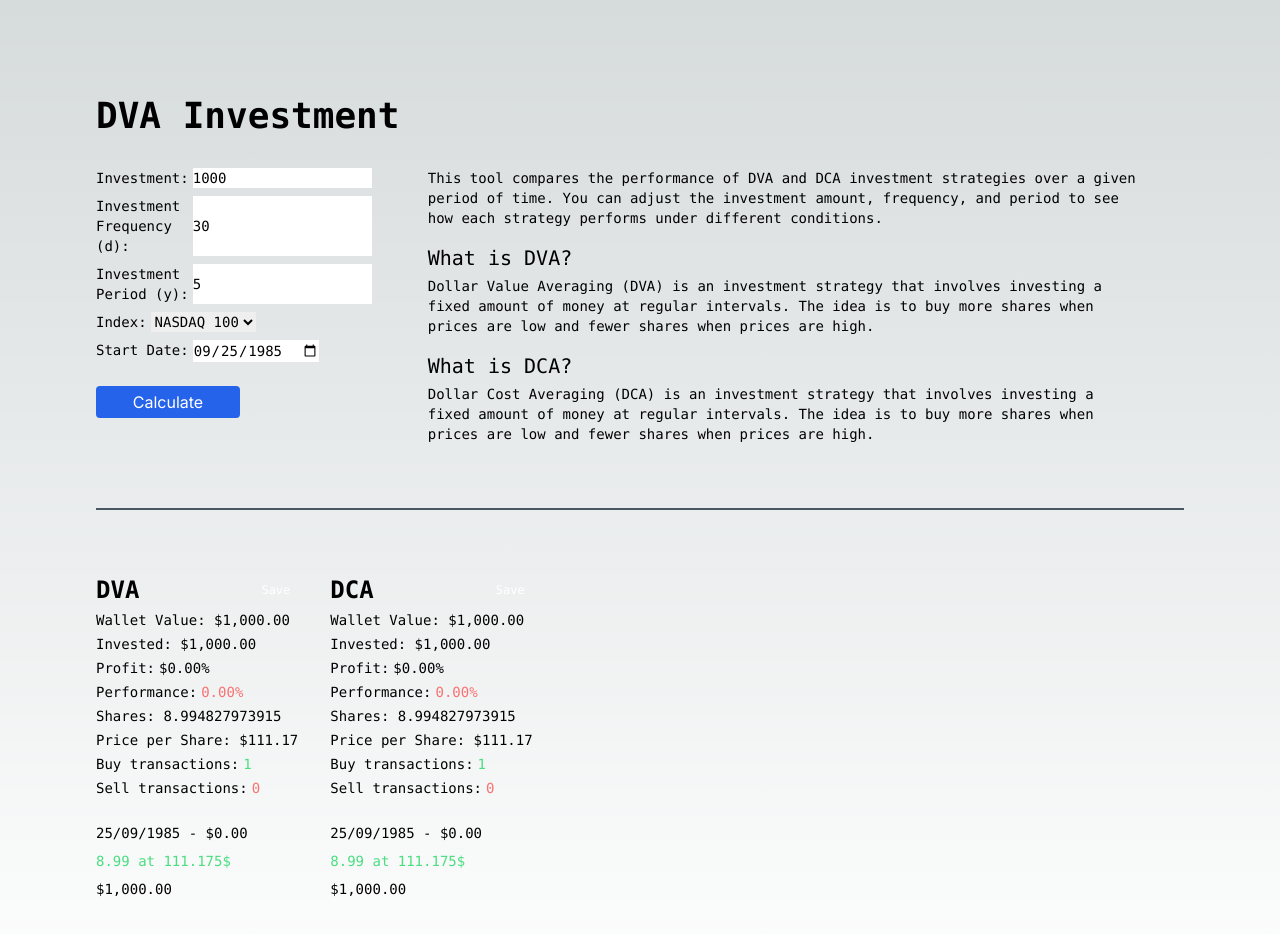
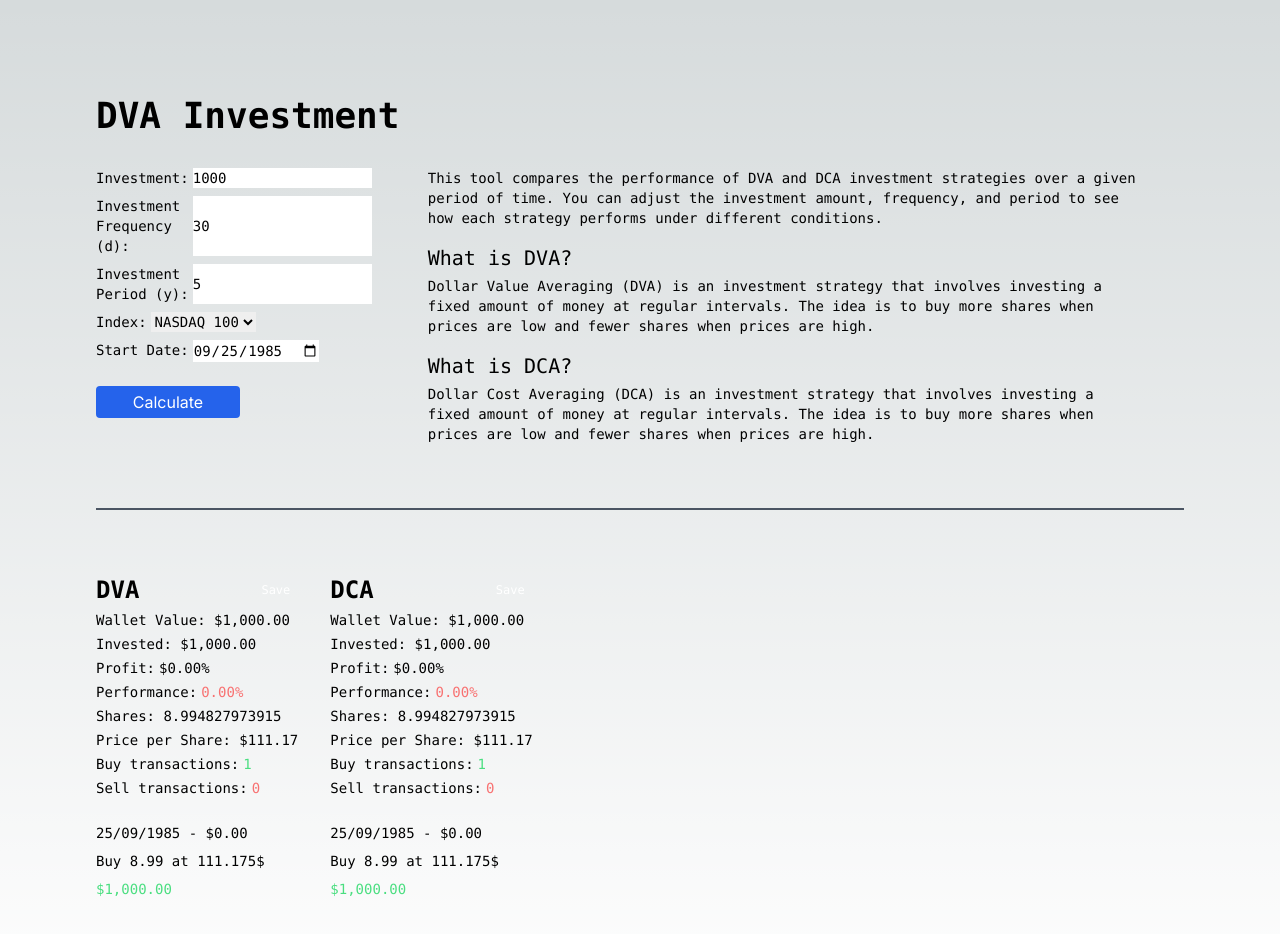
Before and after one commit to antoinecaputo/value-averaging, a Next.js app: page / in a window 1280 px wide. Shown: the top 934 px of the page. Built offline with nearby package versions, Linux system fonts and the light colour scheme.

Commit message:
style: improve report formating

```diff
--- a/src/components/InvestReport.jsx
+++ b/src/components/InvestReport.jsx
@@ -60,7 +60,7 @@ export default function InvestReport({
             setIsSaved(true);
           }}
         >
-          Save
+          {isSaved ? "Saved" : "Save"}
         </button>
       </div>
 
@@ -108,11 +108,11 @@ export default function InvestReport({
               {`${new Date(transaction.date).toLocaleDateString("fr-FR")} - ${formatCurrency(walletValueBeforeTransaction(index))}`}
             </p>
 
-            <p
-              className={`flex gap-1 ${transaction.shares > 0 ? "text-green-400" : "text-red-400"}`}
-            >{`${transaction.shares.toFixed(2)} at ${transaction.price}$`}</p>
+            <p className="flex gap-1">
+              {`${transaction.shares > 0 ? "Buy" : "Sell"} ${transaction.shares.toFixed(2)} at ${transaction.price}$`}</p>
 
-            <p>{formatCurrency(transaction.shares * transaction.price)}</p>
+            <p className={`flex gap-1 ${transaction.shares > 0 ? "text-green-400" : "text-red-400"}`}>
+              {formatCurrency(transaction.shares * transaction.price)}</p>
           </>
         ))}
       </div>
```
